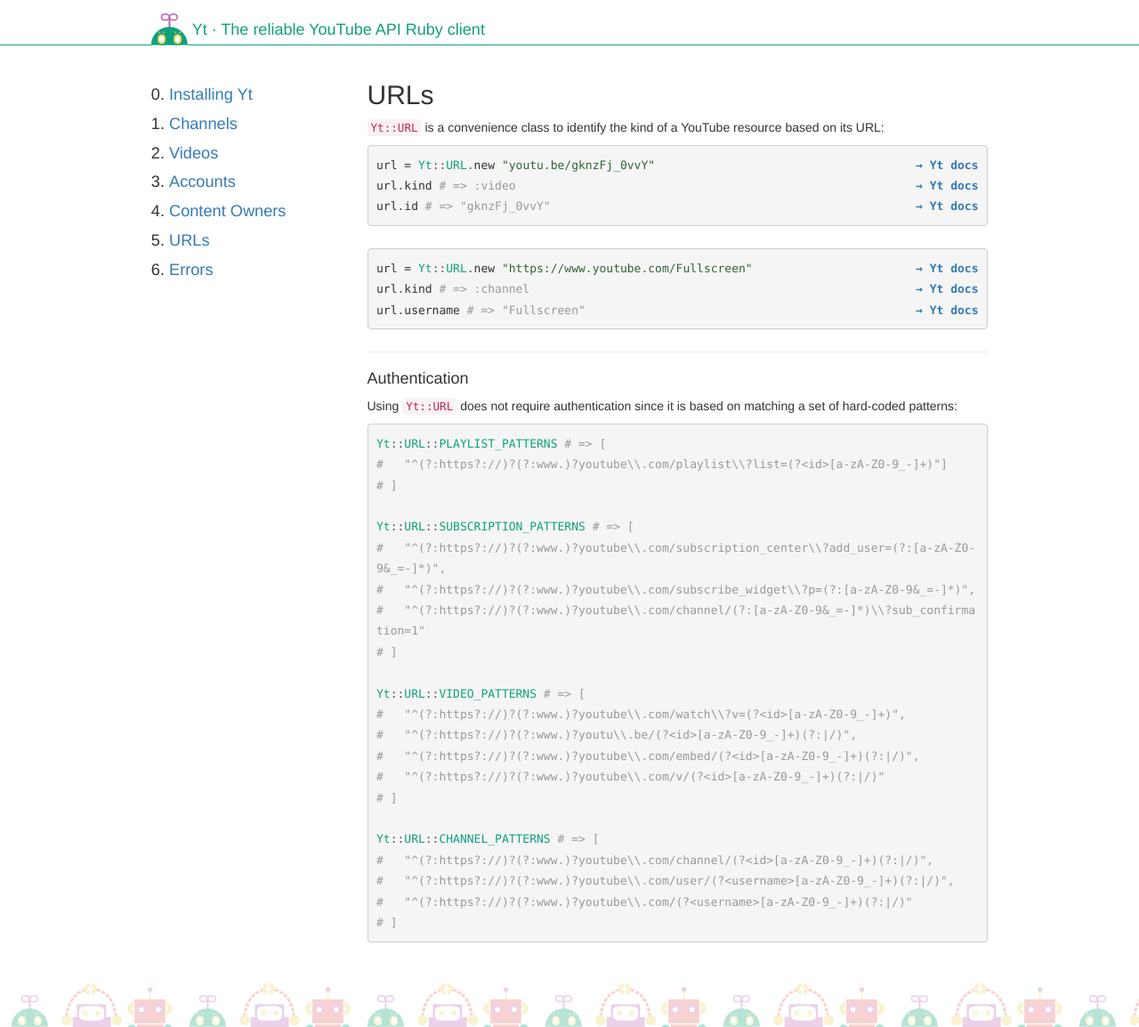
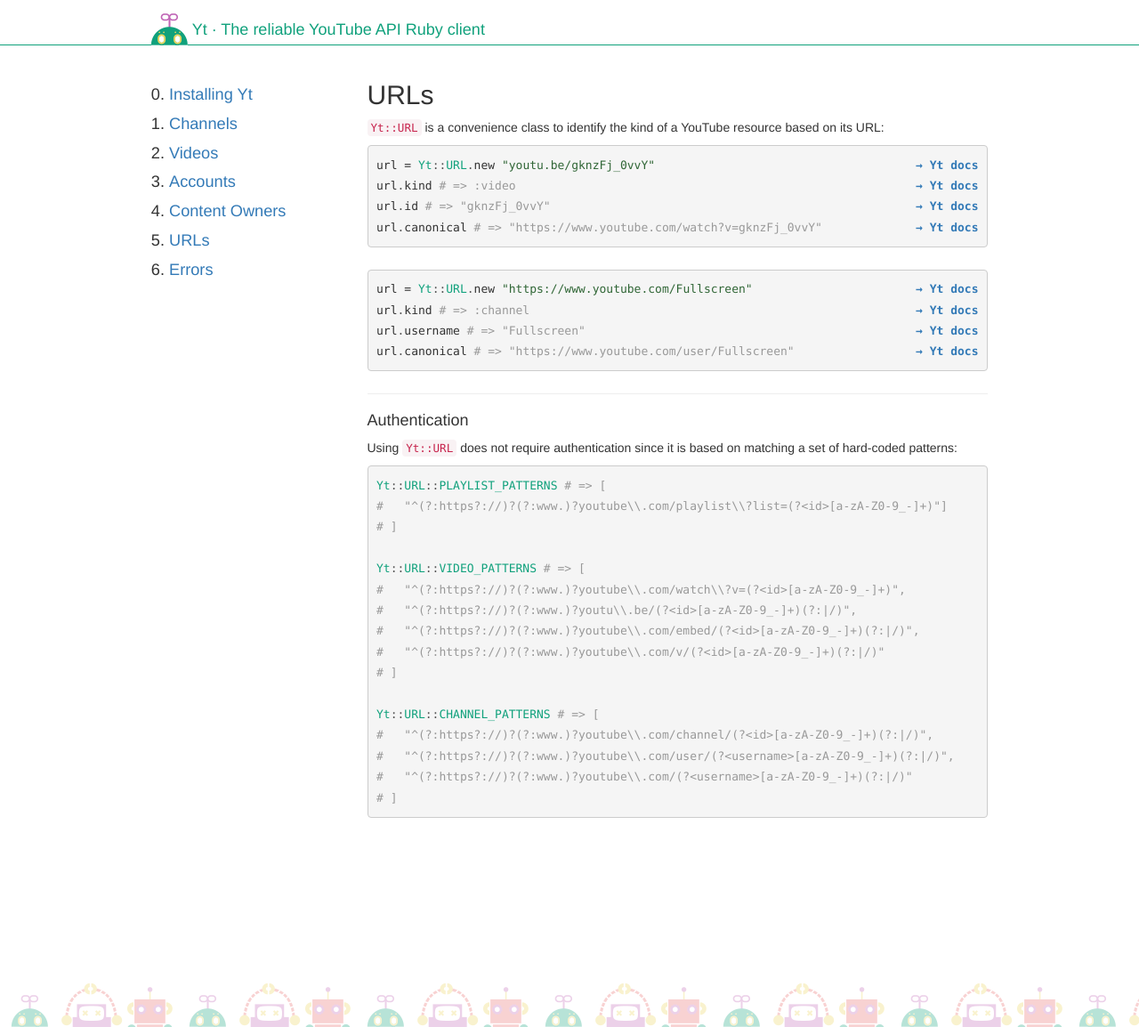
Before and after one commit to nullscreen/yt-core, a Jekyll site: the page built from docs/urls.html, in a window 1280 px wide and 1154 px high. Shown: the whole window at 89% size. Built offline with Jekyll 4.4.1, drawn with Linux system fonts in a browser that asks for light colours; nearby versions of some CDN libraries; some web fonts are replaced.

Commit message:
Add docs for e46c6cc

```diff
--- a/docs/urls.html
+++ b/docs/urls.html
@@ -11,7 +11,8 @@
   <dd><a class="anchor" id="snippet"></a><div class="highlight"><pre>
 {% include doc.html link="URL#initialize" %}{% include example.html object='url = <span class="no">Yt</span><span class="o">::</span><span class="no">URL</span>' method='new' params=' <span class="s1">"youtu.be/gknzFj_0vvY"</span>' %}
 {% include doc.html link="URL#kind" %}{% include example.html object='url' method='kind' result=':video' %}
-{% include doc.html link="URL#id" %}{% include example.html object='url' method='id' result='"gknzFj_0vvY"' %}</pre>
+{% include doc.html link="URL#id" %}{% include example.html object='url' method='id' result='"gknzFj_0vvY"' %}
+{% include doc.html link="URL#canonical" %}{% include example.html object='url' method='canonical' result='"https://www.youtube.com/watch?v=gknzFj_0vvY"' %}</pre>
   </div></dd>
 </dl>
 
@@ -19,7 +20,8 @@
   <dd><a class="anchor" id="snippet"></a><div class="highlight"><pre>
 {% include doc.html link="URL#initialize" %}{% include example.html object='url = <span class="no">Yt</span><span class="o">::</span><span class="no">URL</span>' method='new' params=' <span class="s1">"https://www.youtube.com/Fullscreen"</span>' %}
 {% include doc.html link="URL#kind" %}{% include example.html object='url' method='kind' result=':channel' %}
-{% include doc.html link="URL#username" %}{% include example.html object='url' method='username' result='"Fullscreen"' %}</pre>
+{% include doc.html link="URL#username" %}{% include example.html object='url' method='username' result='"Fullscreen"' %}
+{% include doc.html link="URL#canonical" %}{% include example.html object='url' method='canonical' result='"https://www.youtube.com/user/Fullscreen"' %}</pre>
   </div></dd>
 </dl>
 
@@ -35,12 +37,6 @@
 #   "^(?:https?://)?(?:www.)?youtube\\.com/playlist\\?list=(?<id>[a-zA-Z0-9_-]+)"]
 # ]
 
-Yt::URL::SUBSCRIPTION_PATTERNS # => [
-#   "^(?:https?://)?(?:www.)?youtube\\.com/subscription_center\\?add_user=(?:[a-zA-Z0-9&_=-]*)",
-#   "^(?:https?://)?(?:www.)?youtube\\.com/subscribe_widget\\?p=(?:[a-zA-Z0-9&_=-]*)",
-#   "^(?:https?://)?(?:www.)?youtube\\.com/channel/(?:[a-zA-Z0-9&_=-]*)\\?sub_confirmation=1"
-# ]
-
 Yt::URL::VIDEO_PATTERNS # => [
 #   "^(?:https?://)?(?:www.)?youtube\\.com/watch\\?v=(?<id>[a-zA-Z0-9_-]+)",
 #   "^(?:https?://)?(?:www.)?youtu\\.be/(?<id>[a-zA-Z0-9_-]+)(?:|/)",
```
